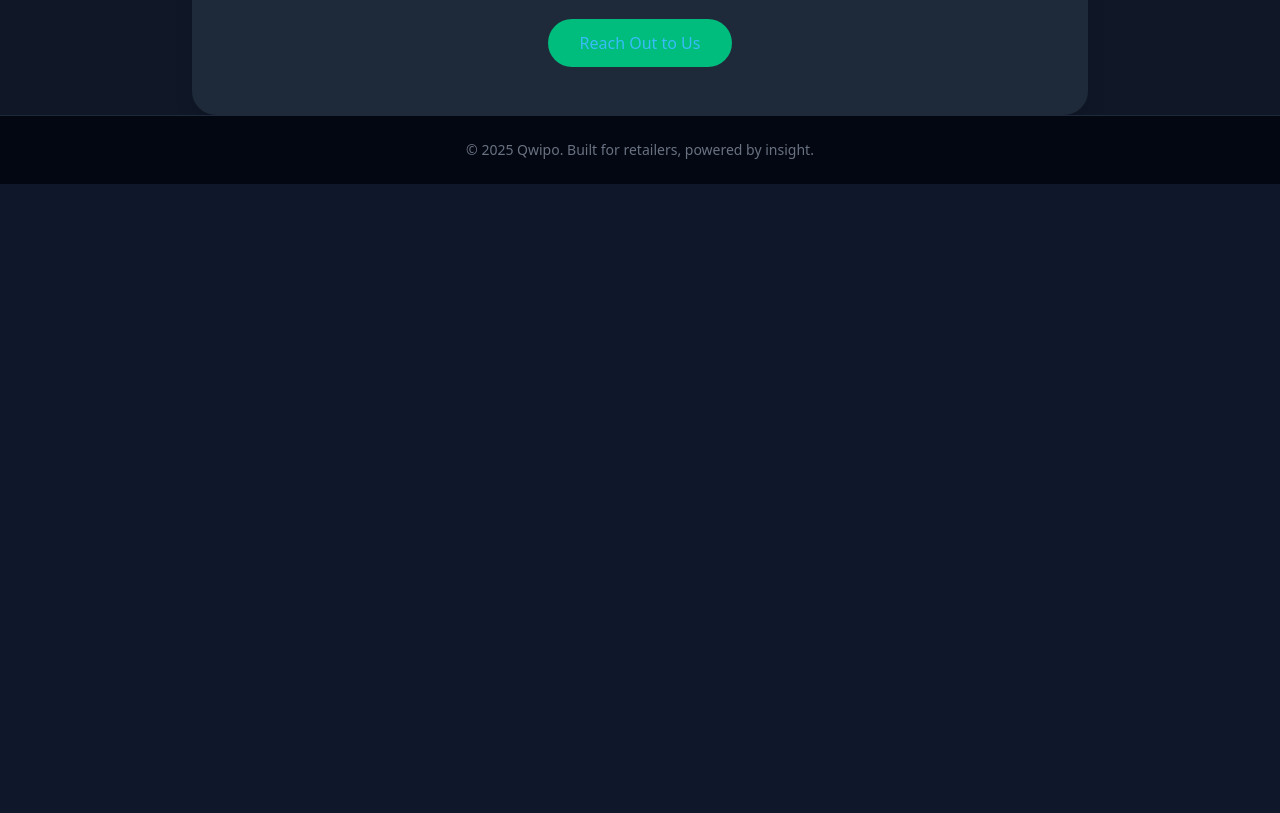
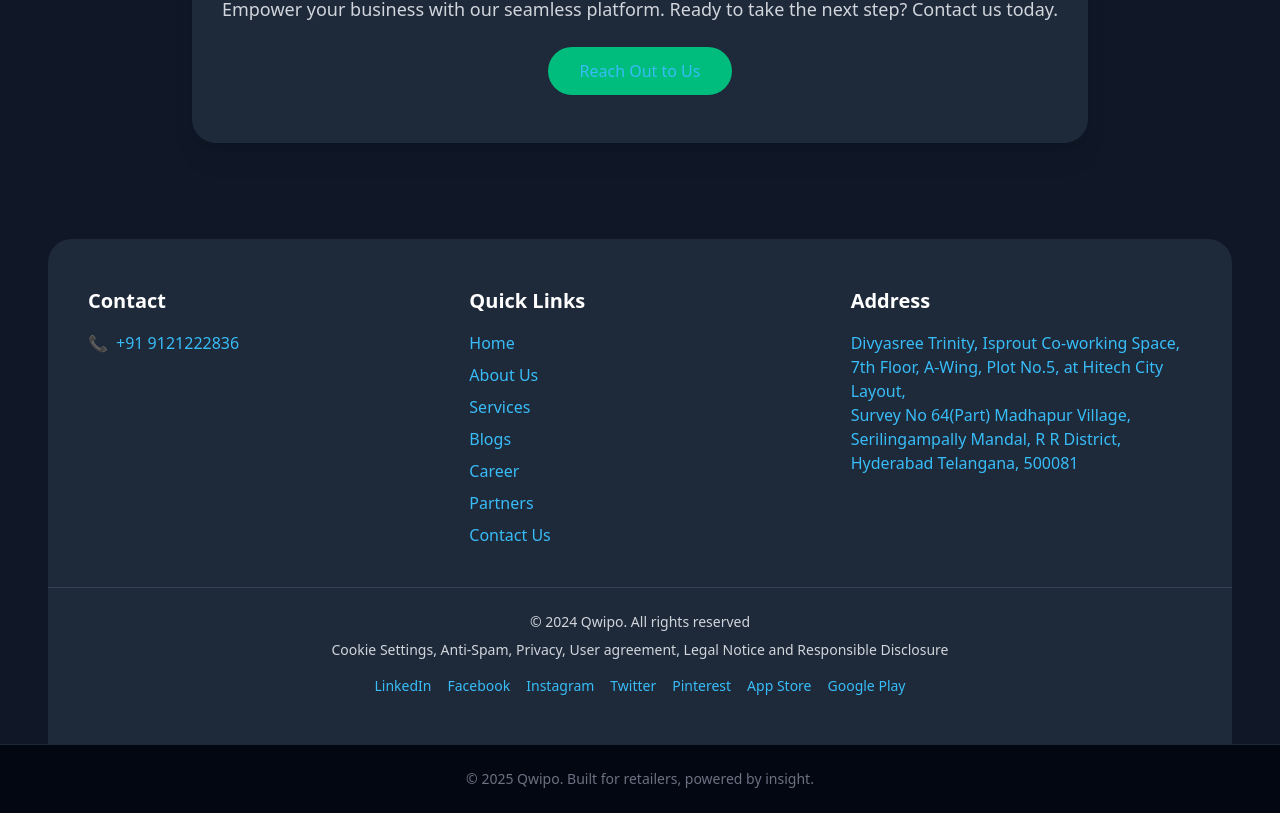
Before and after one commit to pksagar0512/Qwipo, a React (Vite) app in the folder apps/Client/: page /about in a window 1280 px wide. Shown: the part 2997-3810 px from the top of the page. Before the commit the page ends 3181 px from the top, so only its background shows below. Built offline with nearby package versions, Linux system fonts and the light colour scheme.

Commit message:
changing for About

```diff
--- a/apps/Client/src/pages/About.jsx
+++ b/apps/Client/src/pages/About.jsx
@@ -113,7 +113,7 @@
         <img
           src="https://qwipo.com/assets/customer1.jpeg"
           alt="Empowering Vendors"
-          className="flex-1 w-full max-w-xl rounded-3xl shadow-xl" // size reduced here
+          className="flex-1 w-full max-w-xl rounded-3xl shadow-xl"
         />
       </section>
 
@@ -125,7 +125,8 @@
         <img
           src="https://qwipo.com/assets/Qwipo-Banner-min.png"
           alt="Mission and Vision"
-          className="w-full max-w-lg mx-auto rounded-3xl shadow-xl"
+          className="w-full max-w-lg mx-auto rounded-3xl shadow-xl
+                     transition-transform duration-500 hover:scale-110"
         />
         <p className="text-gray-300 text-lg leading-relaxed">
           At Qwipo, our mission is to simplify the supply chain for small and
@@ -152,18 +153,20 @@
             <img
               src="https://qwipo.com/assets/siva2.jpeg"
               alt="Siva Morisetti"
-              className="w-32 h-32 rounded-full mx-auto shadow-lg"
+              className="w-32 h-32 rounded-full mx-auto shadow-lg
+                         transition-transform duration-300 hover:-translate-y-2"
             />
-            <h3 className="font-bold text-lg mt-4"></h3>
+            <h3 className="font-bold text-lg mt-4">Siva Morisetti</h3>
             <p>CEO and Co-founder</p>
           </div>
           <div className="text-center bg-gray-800 p-6 rounded-3xl shadow-lg">
             <img
               src="https://qwipo.com/assets/siva1.jpeg"
               alt="Siva Mamidi"
-              className="w-32 h-32 rounded-full mx-auto shadow-lg"
+              className="w-32 h-32 rounded-full mx-auto shadow-lg
+                         transition-transform duration-300 hover:-translate-y-2"
             />
-            <h3 className="font-bold text-lg mt-4"></h3>
+            <h3 className="font-bold text-lg mt-4">Siva Mamidi</h3>
             <p>CTO and Co-founder</p>
           </div>
         </div>
@@ -187,6 +190,117 @@
           Reach Out to Us
         </a>
       </section>
+
+      {/* Footer */}
+      <footer className="bg-gray-800 text-gray-300 py-12 mt-16 rounded-t-3xl">
+        <div className="max-w-6xl mx-auto grid grid-cols-1 md:grid-cols-3 gap-10 px-6">
+          {/* Contact */}
+          <div>
+            <h3 className="text-xl font-semibold text-white mb-4">Contact</h3>
+            <p className="flex items-center gap-2">
+              📞 <a href="tel:+919121222836">+91 9121222836</a>
+            </p>
+          </div>
+
+          {/* Links */}
+          <div>
+            <h3 className="text-xl font-semibold text-white mb-4">Quick Links</h3>
+            <ul className="space-y-2">
+              <li><a href="/" className="hover:text-indigo-400">Home</a></li>
+              <li><a href="/about" className="hover:text-indigo-400">About Us</a></li>
+              <li><a href="/services" className="hover:text-indigo-400">Services</a></li>
+              <li><a href="/blogs" className="hover:text-indigo-400">Blogs</a></li>
+              <li><a href="/career" className="hover:text-indigo-400">Career</a></li>
+              <li><a href="/partners" className="hover:text-indigo-400">Partners</a></li>
+              <li><a href="/contact" className="hover:text-indigo-400">Contact Us</a></li>
+            </ul>
+          </div>
+
+          {/* Address */}
+          <div>
+            <h3 className="text-xl font-semibold text-white mb-4">Address</h3>
+            <a
+              href="https://www.google.com/maps/place/Qwipo+(Xavica+Software+Solutions+Pvt+Ltd)/@17.443468,78.3910361,17z/data=!3m1!4b1!4m6!3m5!1s0x3bcb9bccdcd5863b:0xf0db7202a534cc54!8m2!3d17.443468!4d78.393611!16s%2Fg%2F11kynb4h4t?entry=ttu&g_ep=EgoyMDI1MDkyNC4wIKXMDSoASAFQAw%3D%3D"
+              target="_blank"
+              rel="noopener noreferrer"
+              className="hover:text-indigo-400 block"
+            >
+              Divyasree Trinity, Isprout Co-working Space,<br/>
+              7th Floor, A-Wing, Plot No.5, at Hitech City Layout,<br/>
+              Survey No 64(Part) Madhapur Village,<br/>
+              Serilingampally Mandal, R R District,<br/>
+              Hyderabad Telangana, 500081
+            </a>
+          </div>
+        </div>
+
+        {/* Bottom Section */}
+        <div className="border-t border-gray-700 mt-10 pt-6 text-center text-sm">
+          <p>© 2024 Qwipo. All rights reserved</p>
+          <p className="mt-2">
+            Cookie Settings, Anti-Spam, Privacy, User agreement, Legal Notice and Responsible Disclosure
+          </p>
+          {/* Social Icons */}
+          <div className="flex justify-center gap-4 mt-4">
+            <a
+              href="https://www.linkedin.com/company/qwipo"
+              target="_blank"
+              rel="noopener noreferrer"
+              className="hover:text-indigo-400"
+            >
+              LinkedIn
+            </a>
+            <a
+              href="https://www.facebook.com/qwipo"
+              target="_blank"
+              rel="noopener noreferrer"
+              className="hover:text-indigo-400"
+            >
+              Facebook
+            </a>
+            <a
+              href="https://www.instagram.com/qwipo"
+              target="_blank"
+              rel="noopener noreferrer"
+              className="hover:text-indigo-400"
+            >
+              Instagram
+            </a>
+            <a
+              href="https://twitter.com/qwipo"
+              target="_blank"
+              rel="noopener noreferrer"
+              className="hover:text-indigo-400"
+            >
+              Twitter
+            </a>
+            <a
+              href="https://www.pinterest.com/qwipo"
+              target="_blank"
+              rel="noopener noreferrer"
+              className="hover:text-indigo-400"
+            >
+              Pinterest
+            </a>
+            <a
+              href="https://apps.apple.com/app/qwipo"
+              target="_blank"
+              rel="noopener noreferrer"
+              className="hover:text-indigo-400"
+            >
+              App Store
+            </a>
+            <a
+              href="https://play.google.com/store/search?q=qwipo&c=apps&hl=en"
+              target="_blank"
+              rel="noopener noreferrer"
+              className="hover:text-indigo-400"
+            >
+              Google Play
+            </a>
+          </div>
+        </div>
+      </footer>
     </div>
   );
 };
```
